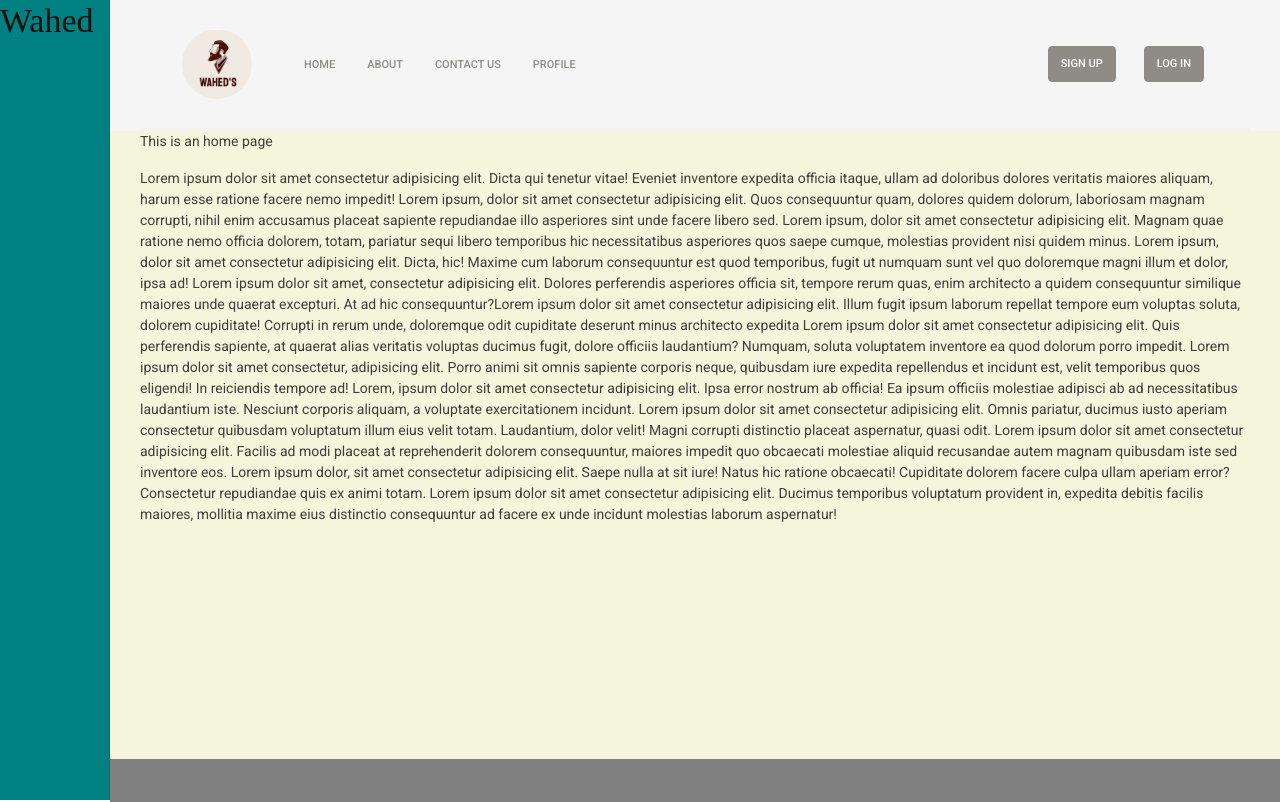
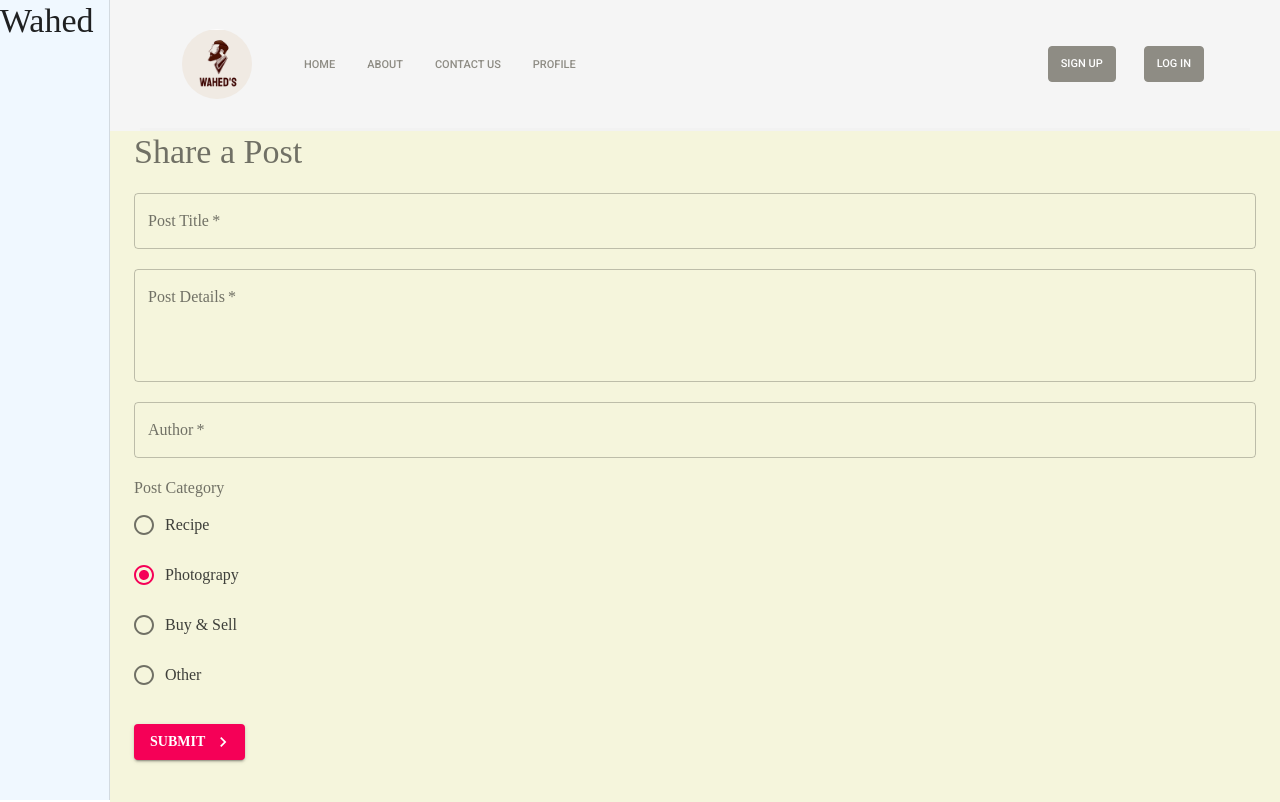
Before and after one commit to Wahed08/Site, a React (Create React App) app in the folder frontend/: page /create in a window 1280 px wide. Before the commit this address led to /. Shown: the top 802 px of the page. Built offline with nearby package versions, Linux system fonts and the light colour scheme.

Commit message:
in stuck

```diff
--- a/frontend/src/App.js
+++ b/frontend/src/App.js
@@ -11,6 +11,8 @@ import Home from "./components/Home";
 import NavBar from "./components/NavBar/NavBar";
 import Footer from "./components/footer/footer";
 import Layout from "./components/Layout/Layout";
+import Create from './components/views/create';
+import Posts from './components/views/PostCard';
 import { createMuiTheme, ThemeProvider } from "@material-ui/core";
 
 const theme = createMuiTheme({
@@ -42,6 +44,14 @@ function App() {
               <Login />
             </Route>
 
+            <Route path="/create">
+              <Create/>
+            </Route>
+
+            <Route path="/posts">
+              <Posts/>
+            </Route>
+
             <Redirect to="/" />
           </Switch>
           <Footer />
--- a/frontend/src/components/Layout/Layout.js
+++ b/frontend/src/components/Layout/Layout.js
@@ -12,11 +12,10 @@ const useStyles = makeStyles({
   },
   drawer: {
     width: drawerWidth,
-
   },
   drawerPaper: {
     width: drawerWidth,
-    backgroundColor: 'teal'
+    backgroundColor: 'aliceblue'
   },
   root: {
     display: "flex"
--- a/frontend/src/components/NavBar/NavBar.css
+++ b/frontend/src/components/NavBar/NavBar.css
@@ -1,3 +1,4 @@
+
 .clr{
     background-color: whitesmoke;
 }
--- a/frontend/src/components/NavBar/NavBar.js
+++ b/frontend/src/components/NavBar/NavBar.js
@@ -15,10 +15,10 @@ const NavBar = () => {
           <Link to="/">
             <button className="btn btn-outline-secondary ">Home</button>
           </Link>
-          <Link to="/">
+          <Link to="/posts">
             <button className="btn btn-outline-secondary">About</button>
           </Link>
-          <Link to="/">
+          <Link to="/create">
             <button className="btn btn-outline-secondary">Contact Us</button>
           </Link>
           <Link to="/">
--- /dev/null
+++ b/frontend/src/components/views/PostCard.js
@@ -0,0 +1,42 @@
+import React from "react";
+import Card from "@material-ui/core/Card";
+import CardHeader from "@material-ui/core/CardHeader";
+import CardContent from "@material-ui/core/CardContent";
+import IconButton from "@material-ui/core/IconButton";
+import Typography from "@material-ui/core/Typography";
+import DeleteOutlined from '@material-ui/icons/DeleteOutlined';
+import { makeStyles } from "@material-ui/core";
+import { blue } from "@material-ui/core/colors";
+
+// const useStyles = makeStyles({
+//   avatar: {
+//     backgroundColor: blue,
+//   },
+// });
+
+const PostCard = (props) => {
+  //const classes = useStyles();
+
+  return (
+    <div>
+    <Card elevation={1}>
+      <CardHeader
+        action={
+          <IconButton onClick={() => props.handleDelete(props.key)}>
+            <DeleteOutlined />
+          </IconButton>
+        }
+        title={props.title}
+        subheader={props.author}
+      />
+      <CardContent>
+        <Typography variant="body2" color="textSecondary">
+          { props.postdetails }
+        </Typography>
+      </CardContent>
+    </Card>
+  </div>
+  );
+};
+
+export default PostCard;
--- /dev/null
+++ b/frontend/src/components/views/create.js
@@ -0,0 +1,132 @@
+import React, { useState } from "react";
+import Typography from "@material-ui/core/Typography";
+import Button from "@material-ui/core/Button";
+import Container from "@material-ui/core/Container";
+import KeyboardArrowRightIcon from "@material-ui/icons/KeyboardArrowRight";
+import { makeStyles } from "@material-ui/core";
+import TextField from "@material-ui/core/TextField";
+import Radio from "@material-ui/core/Radio";
+import RadioGroup from "@material-ui/core/RadioGroup";
+import FormControlLabel from "@material-ui/core/FormControlLabel";
+import FormControl from "@material-ui/core/FormControl";
+import FormLabel from "@material-ui/core/FormLabel";
+import { useHistory } from "react-router-dom";
+
+const useStyles = makeStyles({
+  field: {
+    marginTop: 20,
+    marginBottom: 20,
+    display: "block",
+  },
+});
+
+export default function Create() {
+  const classes = useStyles();
+  const history = useHistory();
+  const [title, setTitle] = useState("");
+  const [details, setDetails] = useState("");
+  const [author, setAuthor] = useState("");
+  const [titleError, setTitleError] = useState(false);
+  const [detailsError, setDetailsError] = useState(false);
+  const [authorError, setAuthorError] = useState(false);
+  const [category, setCategory] = useState("photography");
+
+  const handleSubmit = (e) => {
+    e.preventDefault();
+    setTitleError(false);
+    setDetailsError(false);
+    setAuthorError(false);
+
+    if (title === "") {
+      setTitleError(true);
+    }
+    if (details === "") {
+      setDetailsError(true);
+    }
+    if (author === "") {
+        setAuthorError(true);
+      }
+    if (title && details && author) {
+      fetch("http://localhost:5000/api/posts/create", {
+        method: "POST",
+        headers: { "Content-type": "application/json" },
+        body: JSON.stringify({ title, details, author, category }),
+      }).then(() => history.push("/"));
+    }
+  };
+
+  return (
+    <Container size="sm">
+      <Typography
+        variant="h4"
+        color="textSecondary"
+        component="h2"
+        gutterBottom
+      >
+        Share a Post
+      </Typography>
+
+      <form noValidate autoComplete="off" onSubmit={handleSubmit}>
+        <TextField
+          className={classes.field}
+          onChange={(e) => setTitle(e.target.value)}
+          label="Post Title"
+          variant="outlined"
+          color="secondary"
+          fullWidth
+          required
+          error={titleError}
+        />
+        <TextField
+          className={classes.field}
+          onChange={(e) => setDetails(e.target.value)}
+          label="Post Details"
+          variant="outlined"
+          color="secondary"
+          multiline
+          rows={4}
+          fullWidth
+          required
+          error={detailsError}
+        />
+
+        <TextField
+          className={classes.field}
+          onChange={(e) => setAuthor(e.target.value)}
+          label="Author"
+          variant="outlined"
+          color="secondary"
+          fullWidth
+          required
+          error={authorError}
+        />
+
+        <FormControl className={classes.field}>
+          <FormLabel>Post Category</FormLabel>
+          <RadioGroup
+            value={category}
+            onChange={(e) => setCategory(e.target.value)}
+          >
+            <FormControlLabel value="recipe" control={<Radio />} label="Recipe" />
+            <FormControlLabel value="photography" control={<Radio />} label="Photograpy" />
+            <FormControlLabel
+              value="buy_Sell"
+              control={<Radio />}
+              label="Buy & Sell"
+            />
+            <FormControlLabel value="other" control={<Radio />} label="Other" />
+          </RadioGroup>
+        </FormControl>
+
+        <Button
+          type="submit"
+          color="secondary"
+          variant="contained"
+          endIcon={<KeyboardArrowRightIcon />}
+        >
+          Submit
+        </Button>
+      </form>
+    </Container>
+  );
+}
--- /dev/null
+++ b/frontend/src/index.css
@@ -0,0 +1,17 @@
+body {
+    margin: 0px;
+    padding: 0px;
+    height: auto;
+    max-width: 1351px;
+
+}
+
+::-webkit-scrollbar {
+    width: 0px !important;
+}
+
+body {
+    margin: 0;
+    -webkit-font-smoothing: antialiased;
+    -moz-osx-font-smoothing: grayscale;
+  }
--- a/frontend/src/index.js
+++ b/frontend/src/index.js
@@ -1,6 +1,7 @@
 import React from 'react';
 import ReactDOM from 'react-dom';
 import App from './App';
+import './index.css';
 
 ReactDOM.render(
   <React.StrictMode>
```
Also changed, not shown: frontend/src/components/views/posts.js (added, +47 -0 lines).
